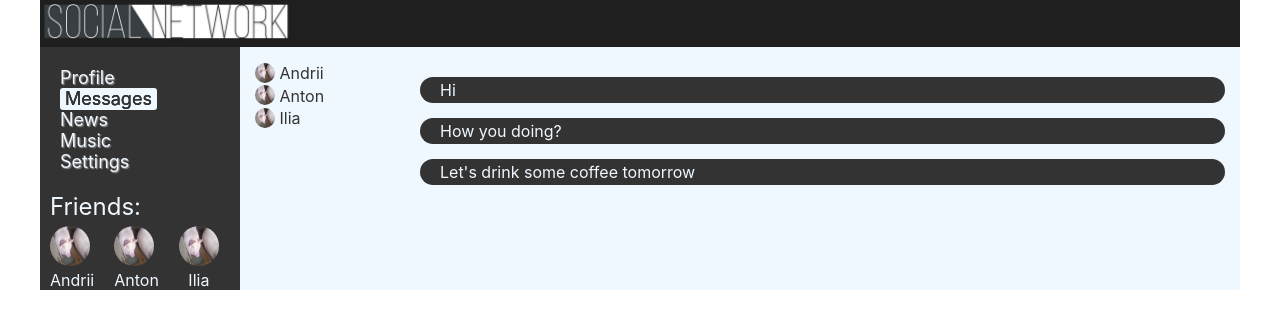
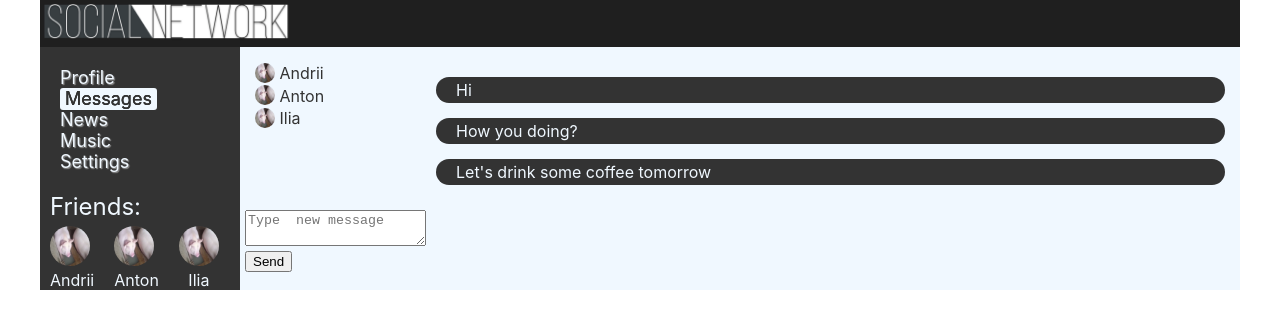
Before and after one commit to awdrallyracer/SocialNetwork, a React (Create React App) app: page /dialogs in a window 1280 px wide. Shown: the top 328 px of the page. Built offline with nearby package versions, Linux system fonts and the light colour scheme.

Commit message:
ref and using callback functions

```diff
--- a/src/App.js
+++ b/src/App.js
@@ -13,8 +13,8 @@ const App = (props) => {
         <Nav />
         <div className='app-wrapper-content'>
           <Routes>
-            <Route path='/profile' element={<Profile state={props.appState.profilePage} />} />
-            <Route path='/dialogs/*' element={<Dialogs state={props.appState.dialogsPage} />} />
+            <Route path='/profile' element={<Profile state={props.appState.profilePage} addPost ={props.addPost} />} />
+            <Route path='/dialogs/*' element={<Dialogs state={props.appState.dialogsPage} addMessage={props.addMessage} />} />
             <Route path='/news' />
             <Route path='/music' />
             <Route path='/settings' />
--- a/src/Redux/state.js
+++ b/src/Redux/state.js
@@ -1,8 +1,8 @@
 let state = {
     profilePage: {
         postsData: [
-            { message: "Hi, how are you?", likeCounter: '5' },
-            { message: "It's my first post", likeCounter: '10' }
+            { id: 1, message: "Hi, how are you?", likeCounter: '5' },
+            { id: 2, message: "It's my first post", likeCounter: '10' }
         ]
     },
 
@@ -21,4 +21,25 @@ let state = {
     }
 };
 
+export let addPost = (post) => {
+    let newPost = {
+        id: 5,
+        message: post,
+        likeCounter: 15
+    };
+
+    state.profilePage.postsData.push(newPost);
+}
+
+export let addMessage = (message) => {
+
+    let newMessage = {
+        id: 5,
+        text: message
+    };
+
+    state.dialogsPage.messagesData.push(newMessage);
+}
+
+
 export default state;
--- a/src/components/Dialogs/Dialogs.jsx
+++ b/src/components/Dialogs/Dialogs.jsx
@@ -2,26 +2,43 @@ import React from "react";
 import d from './Dialogs.module.css';
 import DialogItem from "./DialogItem/DialogItem";
 import Message from "./Message/Message";
+import state from "../../Redux/state";
 
 
 const Dialogs = (props) => {
 
     let dialogsElements = props.state.dialogsData.map(d => <DialogItem name={d.name} id={d.id} />);
 
-    let messagesElements = props.state.messagesData.map(m => <Message text={m.text} />);
+    let messagesElements = props.state.messagesData.map(m => <Message text={m.text} id={m.id} addMessage={props.addMessage} />);
+
+    let newMessage = React.createRef();
+
+    let postNewMessage = () => {
+        let message = newMessage.current.value;
+        props.addMessage(message);
+    }
+
 
     return (
         <div className={d.dialogs}>
             <div className={d.dialogItems}>
 
-                { dialogsElements }
+                {dialogsElements}
 
             </div>
             <div className={d.messages}>
 
-                { messagesElements }
+                {messagesElements}
 
             </div>
+
+            <div>
+                <textarea placeholder="Type  new message" ref={newMessage}></textarea>
+                <div>
+                    <button onClick={postNewMessage}>Send</button>
+                </div>
+            </div>
+
         </div>
 
     )
--- a/src/components/Profile/MyPosts/MyPosts.jsx
+++ b/src/components/Profile/MyPosts/MyPosts.jsx
@@ -1,20 +1,29 @@
 import React from "react";
+import state, { addPost } from "../../../Redux/state";
 import p from './MyPosts.module.css';
 import Post from "./Post/Post.jsx"
 
 const MyPosts = (props) => {
 
-    let postsElements = props.postsData.map(p => <Post message={p.message} likeCounter={p.likeCounter} />)
+    let postsElements = props.postsData.map(p => <Post message={p.message} likeCounter={p.likeCounter} addPost={addPost} />)
+
+    let newPostElement = React.createRef();
+
+    let addNewPost = () => {
+        let text = newPostElement.current.value;
+        props.addPost(text);
+        console.log(state.profilePage.postsData);
+    };
 
     return (
         <div>
             <h3>My posts</h3>
             <div>
                 <div>
-                    <textarea></textarea>
+                    <textarea ref={newPostElement}></textarea>
                 </div>
                 <div>
-                    <button>Add post</button>
+                    <button onClick={addNewPost} >Add post</button>
                 </div>
             </div>
             <div className={p.postsBlock}>
@@ -28,5 +37,3 @@ const MyPosts = (props) => {
 }
 
 export default MyPosts;
-
-//Ctrl + K + C
--- a/src/components/Profile/Profile.jsx
+++ b/src/components/Profile/Profile.jsx
@@ -7,7 +7,7 @@ const Profile = (props) => {
         <div>
             <ProfileInfo />
 
-            <MyPosts postsData={props.state.postsData} />
+            <MyPosts postsData={props.state.postsData} addPost={props.addPost} />
         </div>
 
     )
--- a/src/index.js
+++ b/src/index.js
@@ -4,12 +4,14 @@ import './index.css';
 import App from './App';
 import reportWebVitals from './reportWebVitals';
 import state from "./Redux/state.js"
+import { addPost } from './Redux/state.js';
+import { addMessage } from './Redux/state.js';
 
 
 const root = ReactDOM.createRoot(document.getElementById('root'));
 root.render(
   <React.StrictMode>
-    <App appState={state} />
+    <App appState={state} addPost={addPost} addMessage={addMessage} />
   </React.StrictMode>
 );
 
```
